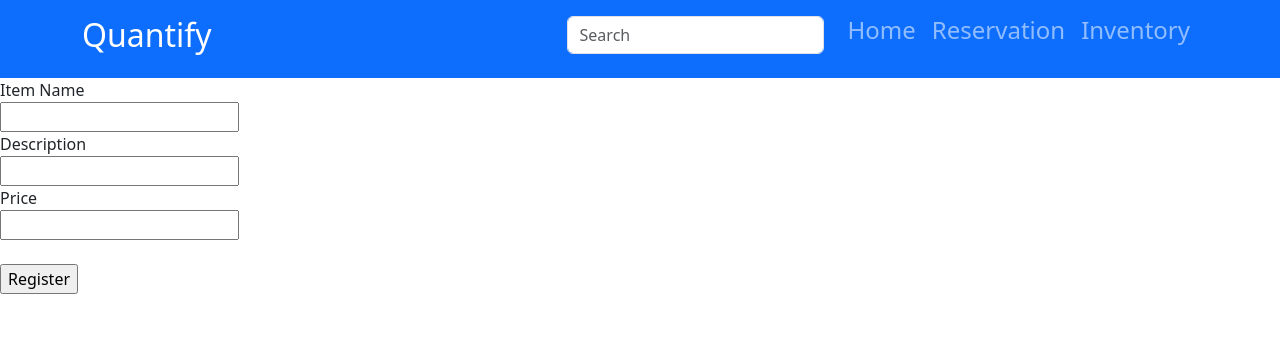
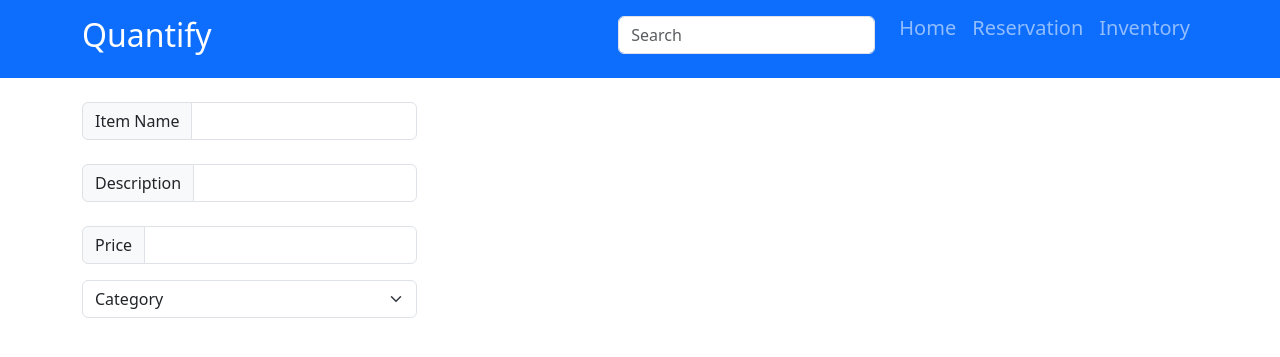
Before and after one commit to caesar0016/webQuantify, a PHP site: page /addItem.php in a window 1280 px wide. Shown: the top 357 px of the page. Run offline with PHP 8.4, Linux system fonts and the light colour scheme; some libraries are stand-ins or nearby versions.

Commit message:
Added input fields for adding item

```diff
--- a/addItem.php
+++ b/addItem.php
@@ -10,16 +10,26 @@
     <title>Document</title>
 </head>
 <body>
-    <form action="<?php echo htmlspecialchars($_SERVER["PHP_SELF"]); ?>" method="post">
-        <label for="">Item Name</label> <br>
-        <input type="text" name="itemName"><br>
-        <label for="">Description</label> <br>
-        <input type="text" name="itemDesc"><br>
-        <label for="">Price</label> <br>
-        <input type="text" name="itemPrice"><br>
-        <br>
-        <input type="submit" name="submit" value="Register">
-    </form>
+    <div class="container">
+    <div class="input-group mb-3 mt-4 itemName-input">
+        <span class="input-group-text" id="inputGroup-sizing-default">Item Name</span>
+        <input type="text" class="form-control" aria-label="Sizing example input" aria-describedby="inputGroup-sizing-default">
+    </div>
+    <div class="input-group mb-3 mt-4 itemName-input">
+        <span class="input-group-text" id="inputGroup-sizing-default">Description</span>
+        <input type="text" class="form-control" aria-label="Sizing example input" aria-describedby="inputGroup-sizing-default">
+    </div>
+    <div class="input-group mb-3 mt-4 itemName-input">
+        <span class="input-group-text" id="inputGroup-sizing-default">Price</span>
+        <input type="text" class="form-control" aria-label="Sizing example input" aria-describedby="inputGroup-sizing-default">
+    </div>
+    <select class="form-select itemName-input" aria-label="Default select example">
+    <option selected>Category</option>
+    <option value="1">One</option>
+    <option value="2">Two</option>
+    <option value="3">Three</option>
+    </select>
+    </div>
 </body>
 </html>
 <?php
--- a/header.html
+++ b/header.html
@@ -1,5 +1,6 @@
 <header>
     <link rel="stylesheet" href="npm/node_modules/bootstrap/dist/css/bootstrap.css">
+    <link rel="stylesheet" href="headerStyle.css">
         <nav class="navbar navbar-expand-lg bg-primary navbar-dark">
             <div class="container">
                 <a href="#" class="navbar-brand"><h2>Quantify</h2></a>
@@ -11,13 +12,13 @@
                             </form>
                         </li>
                         <li class="nav-item">
-                            <a href="index.php" class="nav-link"><h4>Home</h4></a>
+                            <a href="index.php" class="nav-link"><h5>Home</h5></a>
                         </li>
                         <li class="nav-item">
-                            <a href="#" class="nav-link"><h4>Reservation</h4></a>
+                            <a href="#" class="nav-link"><h5>Reservation</h5></a>
                         </li>
                         <li class="nav-item">
-                            <a href="inventoryPage.php" class="nav-link"><h4>Inventory</h4></a>
+                            <a href="inventoryPage.php" class="nav-link"><h5>Inventory</h5></a>
                         </li>
                     </ul>
                 </div>
--- a/headerStyle.css
+++ b/headerStyle.css
@@ -1,4 +1,3 @@
-:root {
-    --bs-primary: #007bff; /* Default primary color */
-    --bs-primary-rgb: 0, 123, 255; /* RGB value of primary color */
+.itemName-input{
+    width: 30%
 }
```
